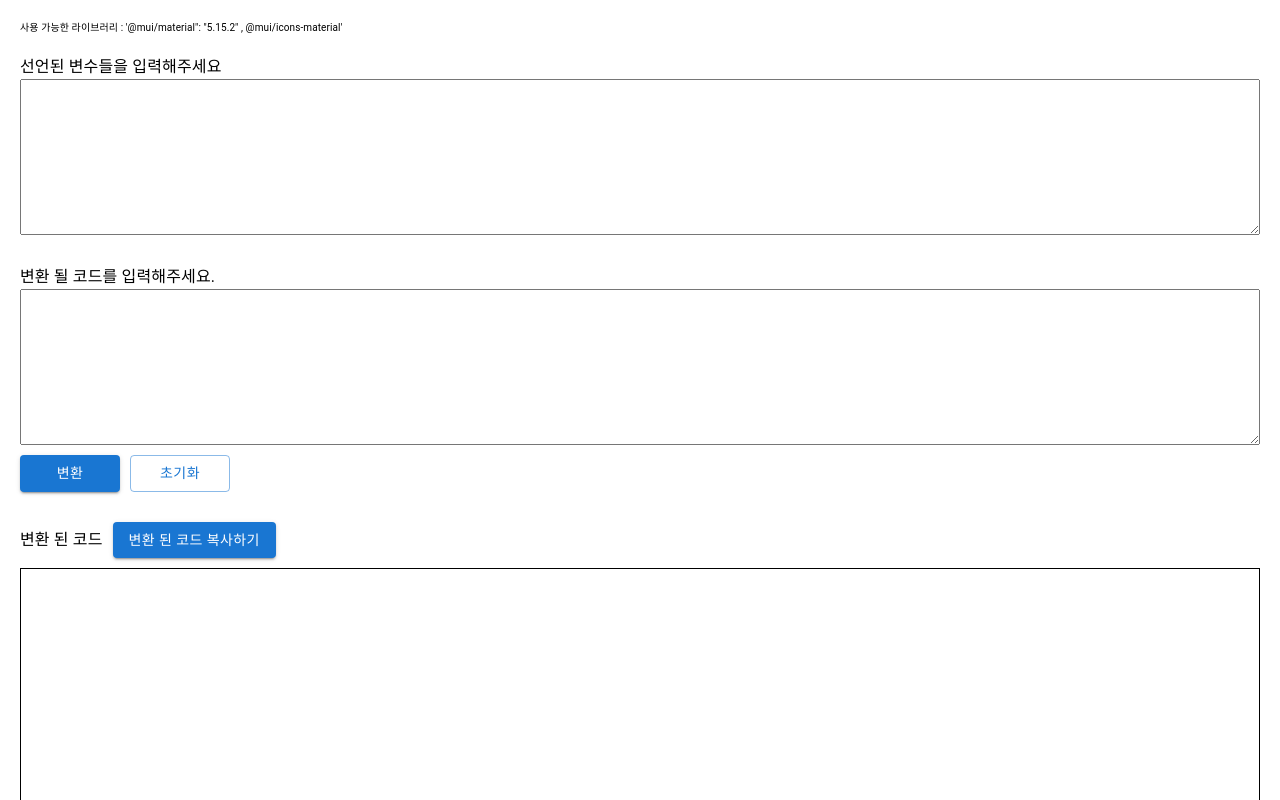
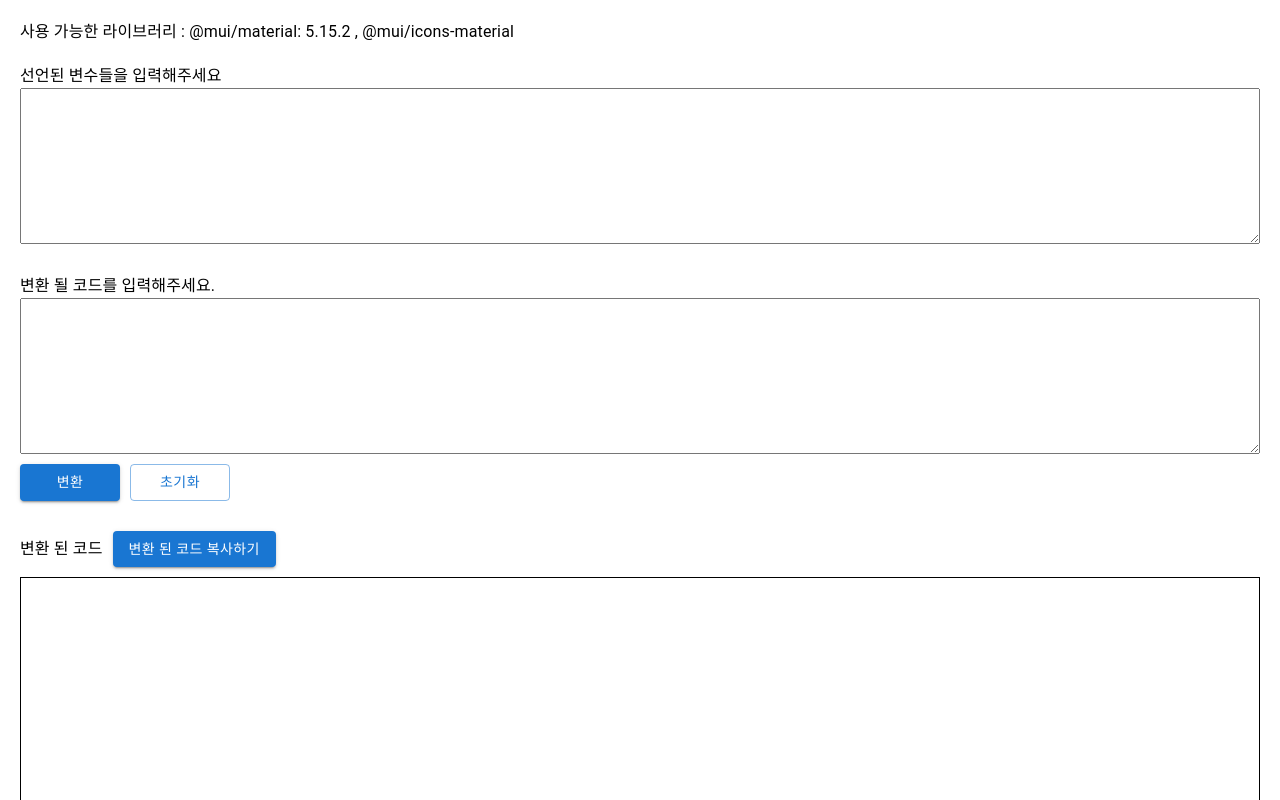
Before and after one commit to eunheeJ/superUXChangedCode, a React (Create React App) app: page / in a window 1280 px wide. Shown: the top 800 px of the page. Built offline with nearby package versions, Linux system fonts and the light colour scheme.

Commit message:
[style] 사용 가능한 라이브러리 폰트사이즈

```diff
--- a/src/App.tsx
+++ b/src/App.tsx
@@ -87,9 +87,9 @@ function App() {
       onSubmit={handleSubmit(onSubmit)}
       sx={{ p: "20px" }}
     >
-      <Typography sx={{ fontSize: "10px" }}>
-        사용 가능한 라이브러리 : '@mui/material": "5.15.2" ,
-        @mui/icons-material'
+      <Typography>
+        사용 가능한 라이브러리 : @mui/material: 5.15.2 ,
+        @mui/icons-material
       </Typography>
       <Stack sx={{ mt: "20px" }}>
         <Typography>선언된 변수들을 입력해주세요</Typography>
```
